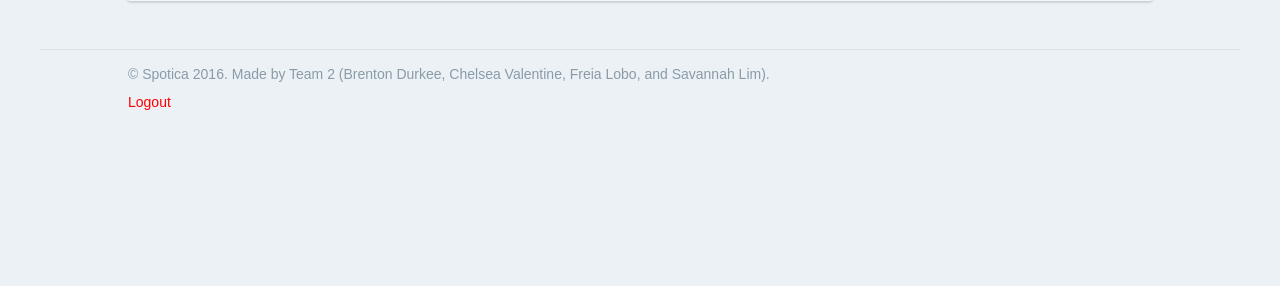
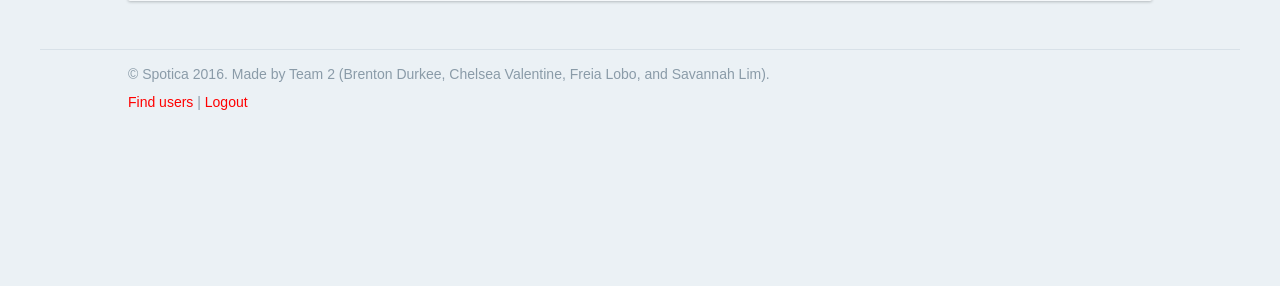
Before and after one commit to brentdur/spotica, a Django app: page /users/ in a window 1280 px wide. Shown: the part 167-453 px from the top of the page. Run offline with Django 3.2, Linux system fonts and the light colour scheme; the visitor is signed in with stand-in values (Sample User, id 1); data comes from the database, SQL or seed files in the repository; parts of the project's set-up code (start-up, migrations or seed data) failed here and were passed over; some libraries are stand-ins or nearby versions.

Commit message:
Hide logout link when logged out. Add find users link.

```diff
--- a/web/scalica/micro/templates/micro/base.html
+++ b/web/scalica/micro/templates/micro/base.html
@@ -62,9 +62,12 @@
   <footer class="footer">
     &copy; Spotica 2016. Made by Team 2 (Brenton Durkee, Chelsea Valentine, Freia Lobo, and Savannah Lim).
 
-    <div class="footer__links">
-      <a href="/logout">Logout</a>
-    </div>
+    {% if request.user.is_authenticated %}
+      <div class="footer__links">
+        <a href="/users">Find users </a>|
+        <a href="/logout">Logout</a>
+      </div>
+    {% endif %}
 
     {% block footer %}
     {% endblock footer %}
```
